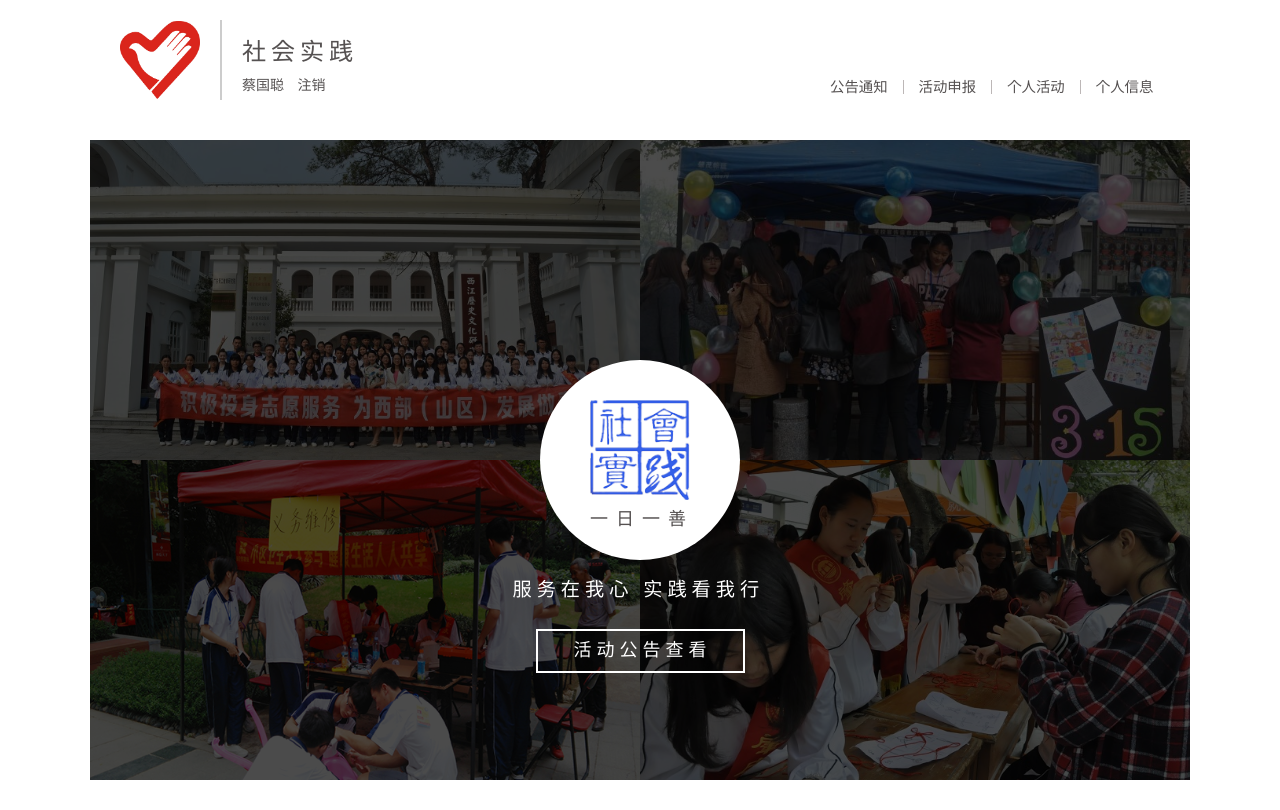
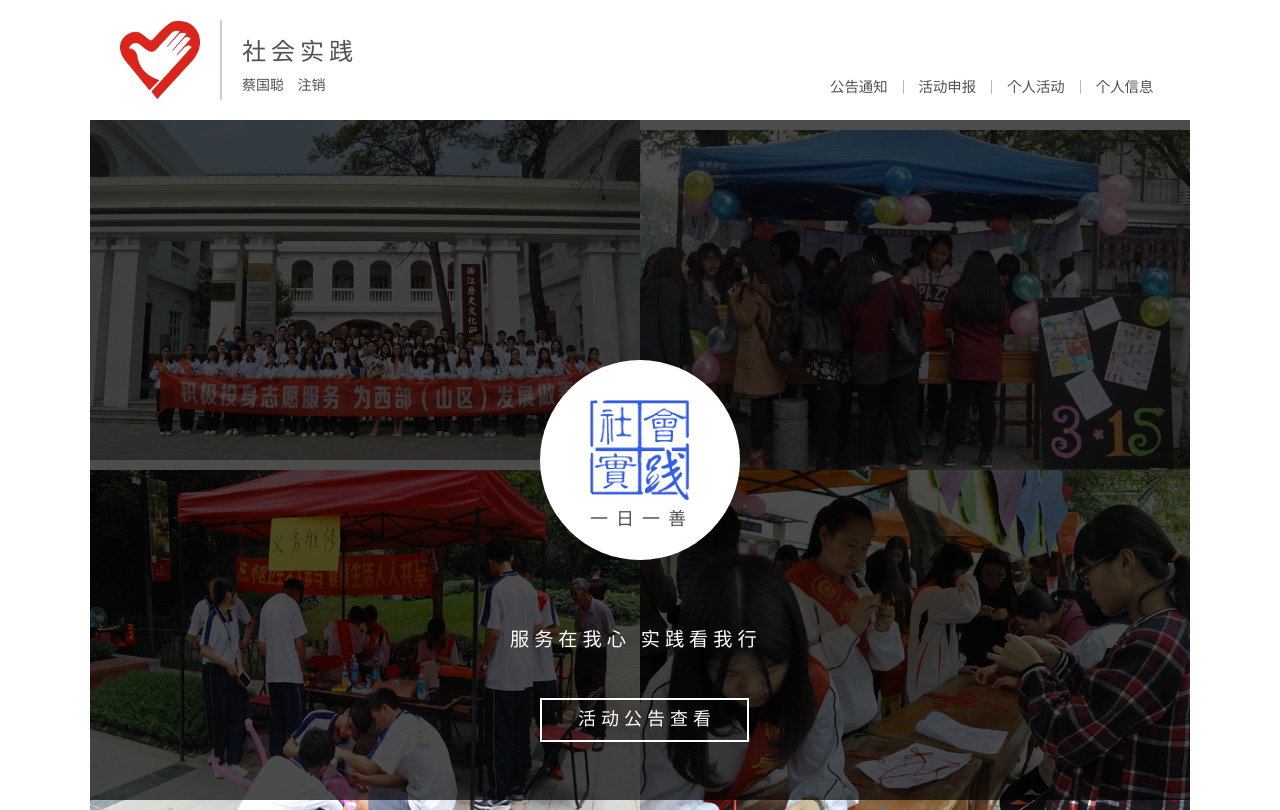
Before and after one commit to ChockCong/ActSystem, a PHP site: template templates/index.html in a window 1280 px wide. Before the commit the page ends 780 px from the top, so only its background shows below. Run offline with PHP 8.4, Linux system fonts and the light colour scheme; the template is opened without the code that fills it, so the values that code supplies are empty.

Commit message:
更新index.css

```diff
--- a/css/index.css
+++ b/css/index.css
@@ -11,12 +11,13 @@ a:hover{
 	text-decoration: underline;
 }
 header{
-	height: 10%;
+	height: 15%;
+	box-sizing: border-box;
 	width: 1100px;
 	margin: 0 auto;
 	font-family: "微软雅黑";
 	padding-top: 20px;
-	padding-bottom: 40px;
+	padding-bottom: 20px;
 }
 #left{
 	float: left;
@@ -66,8 +67,9 @@ header{
 	border-right: none;
 }
 #main{
+	box-sizing: border-box;
 	width: 1100px;
-	height: 80%;
+	height: 85%;
 	margin: 0 auto;
 	position: relative;
 }
@@ -144,9 +146,11 @@ header{
 	font-size: 1.6em;
 	letter-spacing: 5px;
 	font-family: "幼圆";
-	margin: 440px auto 0px;
 	width: 260px;
-	padding-left: 5px;
+	position: absolute;
+	left: 50%;
+	margin-left: -130px;
+	top: 75%;
 }
 #center a {
 	color: #ffffff;
@@ -158,8 +162,11 @@ header{
 	display: block;
 	text-align: center;
 	padding-top: 10px;
-	margin: 30px auto 0;
 	padding-left: 5px;
+	position: absolute;
+	left: 50%;
+	margin-left: -100px;
+	top: 85%;
 }
 #center a:hover{
 	text-decoration: none;
```
